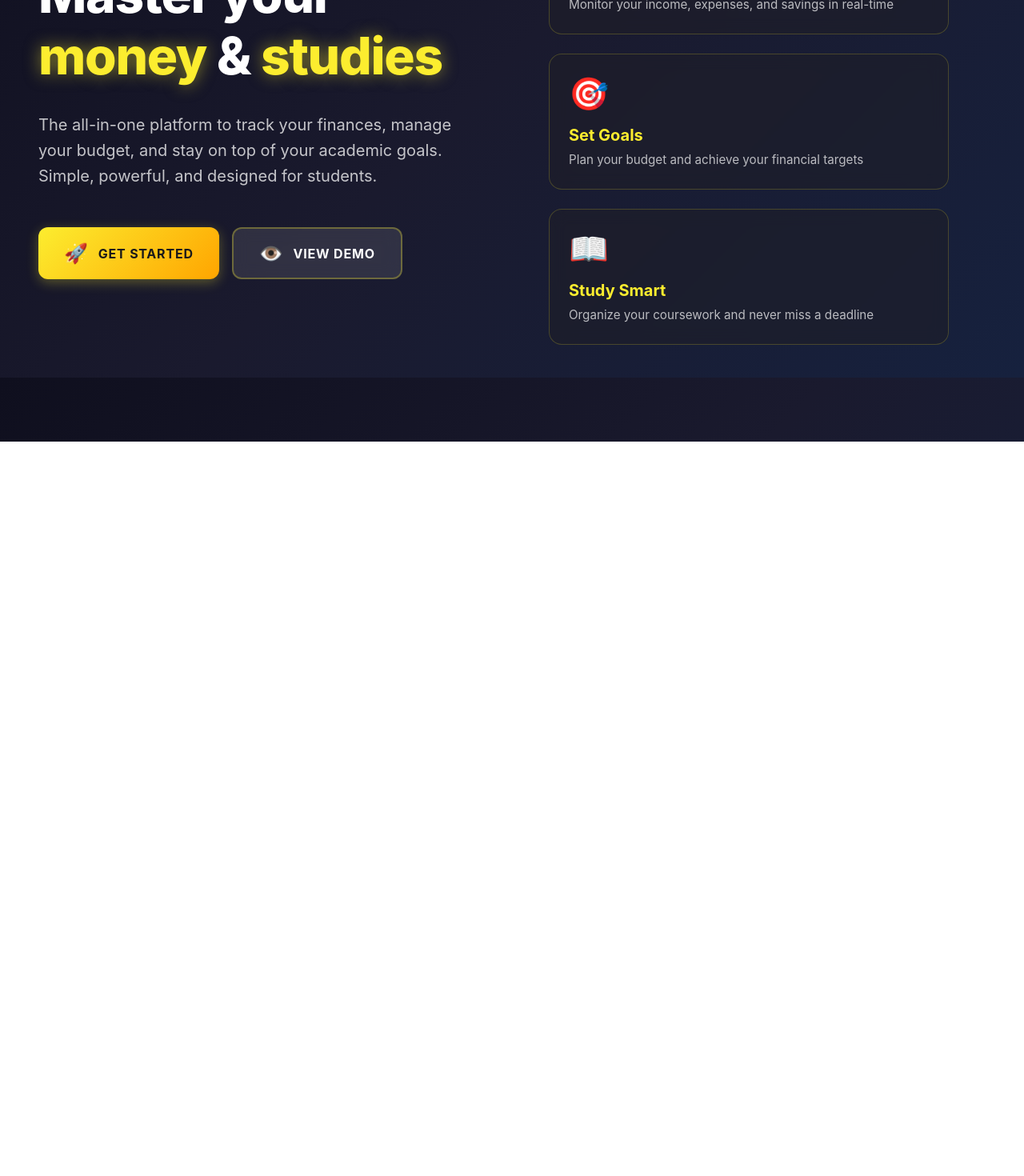
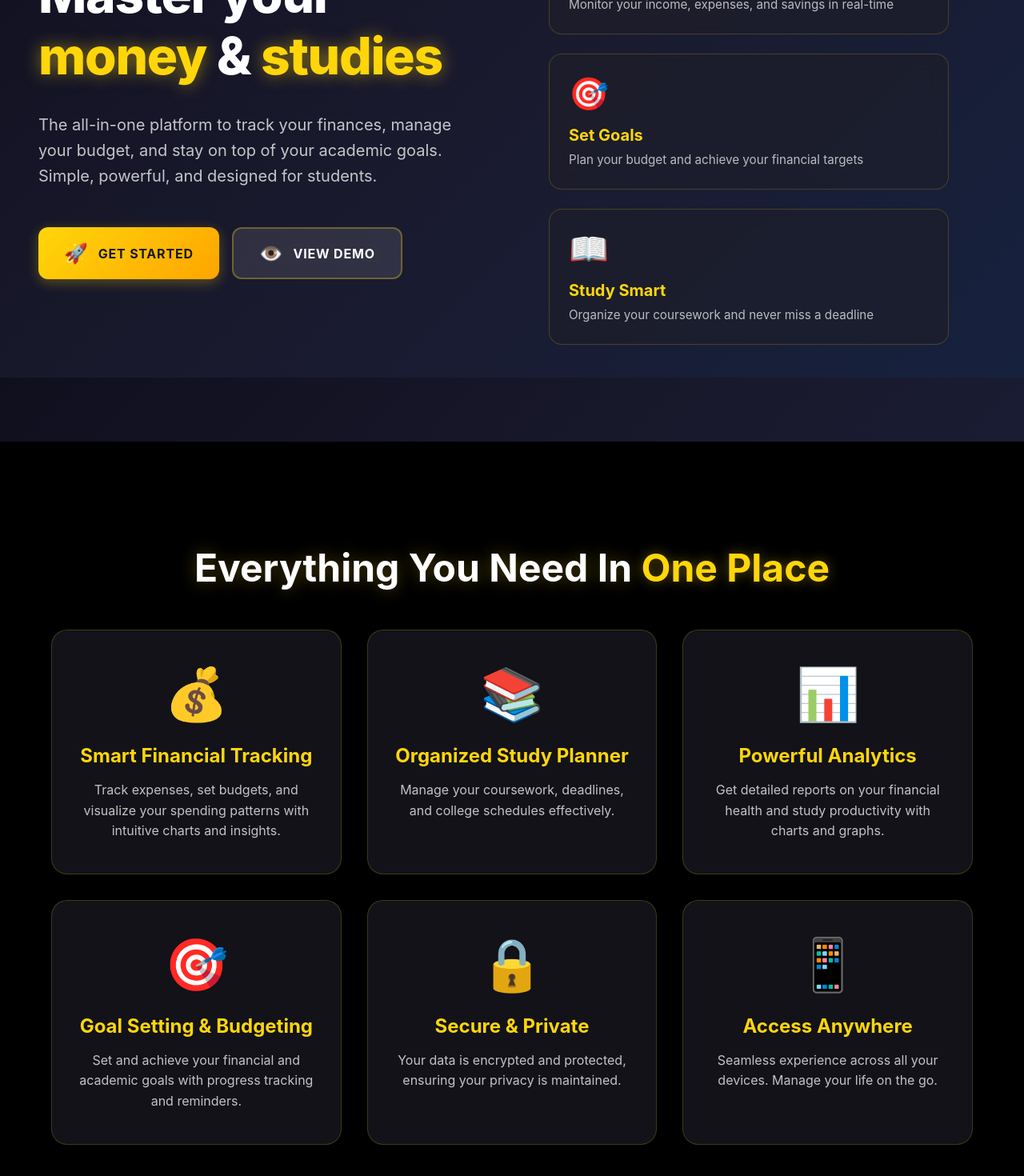
Before and after one commit to WanFengyyds/PersonalDashboardV2, a Nuxt app: page /home in a window 1280 px wide. Shown: the part 328-1798 px from the top of the page at 80% size. Before the commit the page ends 880 px from the top, so only its background shows below. Built offline with nearby package versions, Linux system fonts and the light colour scheme.

Commit message:
Add HomeFeatures component and integrate it into the home page, changed a bit the yellow color

```diff
--- a/app.vue
+++ b/app.vue
@@ -48,7 +48,7 @@
   padding: 0.75rem 2%;
   background: rgba(30, 30, 40, 0.8);
   backdrop-filter: blur(20px);
-  border-bottom: 1px solid rgba(252, 237, 47, 0.2);
+  border-bottom: 1px solid rgba(255, 214, 10, 0.2);
   color: white;
   z-index: 100;
   box-shadow: 0 4px 20px rgba(0, 0, 0, 0.3);
@@ -57,8 +57,8 @@
 .title {
   font-size: 1.5rem;
   font-weight: 700;
-  color: #fced2f;
-  text-shadow: 0 0 20px rgba(252, 237, 47, 0.3);
+  color: #FFD60A;
+  text-shadow: 0 0 20px rgba(255, 214, 10, 0.3);
   letter-spacing: 0.02em;
 }
 
@@ -67,7 +67,7 @@
   background: rgba(20, 20, 30, 0.6);
   border-radius: 0.75rem;
   padding: 0.25rem;
-  border: 1px solid rgba(252, 237, 47, 0.15);
+  border: 1px solid rgba(255, 214, 10, 0.15);
 }
 
 .button-nav {
@@ -87,11 +87,11 @@
   left: 0.25rem;
   width: calc(50% - 0.35rem);
   height: calc(100% - 0.5rem);
-  background: linear-gradient(135deg, #fced2f 0%, #ffa500 100%);
+    background: linear-gradient(135deg, #FFD60A 0%, #FFA500 100%);
   border-radius: 0.625rem;
   transition: transform 0.4s cubic-bezier(0.68, -0.55, 0.27, 1.55);
   z-index: 0;
-  box-shadow: 0 2px 10px rgba(252, 237, 47, 0.4);
+    box-shadow: 0 2px 10px rgba(255, 214, 10, 0.4);
 }
 
 /* Move indicator for Study (2nd button) */
@@ -170,12 +170,12 @@ body {
 }
 
 ::-webkit-scrollbar-thumb {
-  background: rgba(252, 237, 47, 0.4);
+  background: rgba(255, 214, 10, 0.4);
   border-radius: 5px;
 }
 
 ::-webkit-scrollbar-thumb:hover {
-  background: rgba(252, 237, 47, 0.6);
+  background: rgba(255, 214, 10, 0.6);
 }
 
 /* Page transitions */
--- a/assets/css/main.css
+++ b/assets/css/main.css
@@ -30,12 +30,12 @@ body {
 }
 
 ::-webkit-scrollbar-thumb {
-  background: rgba(252, 237, 47, 0.4);
+  background: rgba(255, 214, 10, 0.4);
   border-radius: 5px;
 }
 
 ::-webkit-scrollbar-thumb:hover {
-  background: rgba(252, 237, 47, 0.6);
+  background: rgba(255, 214, 10, 0.6);
 }
 
 /* Page transitions */
--- a/components/FinanceStatsLable.vue
+++ b/components/FinanceStatsLable.vue
@@ -51,7 +51,7 @@
   transition: all 0.3s ease;
   position: relative;
   overflow: hidden;
-  border: 1px solid rgba(252, 237, 47, 0.2);
+  border: 1px solid rgba(255, 214, 10, 0.2);
 }
 
 .stats-card::before {
@@ -61,7 +61,7 @@
   left: -50%;
   width: 200%;
   height: 200%;
-  background: radial-gradient(circle, rgba(252, 237, 47, 0.1) 0%, transparent 70%);
+  background: radial-gradient(circle, rgba(255, 214, 10, 0.1) 0%, transparent 70%);
   opacity: 0;
   transition: opacity 0.3s ease;
 }
@@ -69,10 +69,10 @@
 /* Animation when hover card */
 .stats-card:hover {
   box-shadow:
-    0 12px 40px rgba(252, 237, 47, 0.15),
+    0 12px 40px rgba(255, 214, 10, 0.15),
     inset 0 1px 0 rgba(255, 255, 255, 0.1);
   transform: translateY(-5px);
-  border-color: rgba(252, 237, 47, 0.4);
+  border-color: rgba(255, 214, 10, 0.4);
 }
 
 .stats-card:hover::before {
@@ -81,16 +81,16 @@
 
 .stats-card:nth-child(2) {
   background: rgba(30, 30, 40, 0.6);
-  border: 1px solid rgba(252, 237, 47, 0.2);
+  border: 1px solid rgba(255, 214, 10, 0.2);
 }
 
 .stats-card:nth-child(3) {
   background: rgba(30, 30, 40, 0.6);
-  border: 1px solid rgba(252, 237, 47, 0.2);
+  border: 1px solid rgba(255, 214, 10, 0.2);
 }
 
 .stats-card h1 {
-  color: rgba(252, 237, 47, 0.9);
+  color: rgba(255, 214, 10, 0.9);
 }
 
 /* Stats showing part of the cards */
@@ -110,7 +110,7 @@
   font-weight: 700;
   color: #ffffff;
   letter-spacing: -0.02em;
-  text-shadow: 0 2px 10px rgba(252, 237, 47, 0.2);
+  text-shadow: 0 2px 10px rgba(255, 214, 10, 0.2);
 }
 .income-number {
   color: #ffffff;
--- /dev/null
+++ b/components/HomeFeatures.vue
@@ -0,0 +1,103 @@
+<template>
+    <div class="features-section">
+     <h2>Everything You Need In <span class="highlight">One Place</span></h2>
+     <div class="feauture-list">
+        <div class="feature-card">
+            <div class="feature-icon">💰</div>
+            <h3>Smart Financial Tracking</h3>
+            <p>Track expenses, set budgets, and visualize your spending patterns with intuitive charts and insights.</p>
+        </div>
+        <div class="feature-card">
+            <div class="feature-icon">📚</div>
+            <h3>Organized Study Planner</h3>
+            <p>Manage your coursework, deadlines, and college schedules effectively.</p>
+        </div>
+        <div class="feature-card">
+            <div class="feature-icon">📊</div>
+            <h3>Powerful Analytics</h3>
+            <p>Get detailed reports on your financial health and study productivity with charts and graphs.</p>
+        </div>
+         <div class="feature-card">
+            <div class="feature-icon">🎯</div>
+            <h3>Goal Setting & Budgeting</h3>
+            <p>Set and achieve your financial and academic goals with progress tracking and reminders.</p>
+        </div>
+        <div class="feature-card">
+            <div class="feature-icon">🔒</div>
+            <h3>Secure & Private</h3>
+            <p>Your data is encrypted and protected, ensuring your privacy is maintained.</p>
+        </div>
+        <div class="feature-card">
+            <div class="feature-icon">📱</div>
+            <h3>Access Anywhere</h3>
+            <p>Seamless experience across all your devices. Manage your life on the go.</p>
+        </div>
+        </div>
+    </div>
+</template>
+
+<style scoped>
+.features-section {
+    max-width: 1400px;
+    margin: 0 auto;
+    padding: 4rem 2rem;
+    text-align: center;
+    color: white;
+}
+
+.features-section h2 {
+    font-size: 3rem;
+    font-weight: 700;
+    margin-bottom: 3rem;
+    color: white;
+    text-shadow: 0 0 20px rgba(255, 214, 10, 0.3);
+}
+
+.feauture-list {
+    display: grid;
+    grid-template-columns: repeat(3, 1fr);
+    gap: 2rem;
+    margin-top: 2rem;
+}
+
+.feature-card {
+    background: rgba(30, 30, 40, 0.6);
+    backdrop-filter: blur(10px);
+    border: 1px solid rgba(255, 214, 10, 0.2);
+    border-radius: 1.25rem;
+    padding: 2.5rem 2rem;
+    box-shadow: 0 4px 15px rgba(0, 0, 0, 0.2);
+    transition: all 0.3s ease;
+    text-align: center;
+}
+
+.feature-card:hover {
+    transform: translateY(-8px);
+    border-color: rgba(255, 214, 10, 0.4);
+    box-shadow: 0 12px 30px rgba(255, 214, 10, 0.15);
+}
+
+.feature-icon {
+    font-size: 4rem;
+    margin-bottom: 1.5rem;
+    display: block;
+}
+
+.feature-card h3 {
+    font-size: 1.5rem;
+    font-weight: 700;
+    margin-bottom: 1rem;
+    color: #FFD60A;
+}
+
+.feature-card p {
+    font-size: 1rem;
+    line-height: 1.6;
+    color: rgba(255, 255, 255, 0.75);
+    margin: 0;
+}
+.highlight {
+    color: #FFD60A;
+    text-shadow: 0 0 15px rgba(255, 214, 10, 0.4);
+}
+</style>
--- a/components/HomeHero.vue
+++ b/components/HomeHero.vue
@@ -75,8 +75,8 @@
 }
 
 .highlight {
-    color: #fced2f;
-    text-shadow: 0 0 20px rgba(252, 237, 47, 0.5);
+    color: #FFD60A;
+    text-shadow: 0 0 20px rgba(255, 214, 10, 0.5);
 }
 
 .hero-subtitle {
@@ -114,26 +114,26 @@
 }
 
 .btn-primary {
-    background: linear-gradient(135deg, #fced2f 0%, #ffa500 100%);
+    background: linear-gradient(135deg, #FFD60A 0%, #ffa500 100%);
     color: #1a1a1a;
-    box-shadow: 0 4px 15px rgba(252, 237, 47, 0.3);
+    box-shadow: 0 4px 15px rgba(255, 214, 10, 0.3);
 }
 
 .btn-primary:hover {
-    box-shadow: 0 6px 20px rgba(252, 237, 47, 0.5);
+    box-shadow: 0 6px 20px rgba(255, 214, 10, 0.5);
     transform: translateY(-2px);
 }
 
 .btn-secondary {
     background: rgba(255, 255, 255, 0.1);
     color: #ffffff;
-    border: 2px solid rgba(252, 237, 47, 0.3);
+    border: 2px solid rgba(255, 214, 10, 0.3);
     backdrop-filter: blur(10px);
 }
 
 .btn-secondary:hover {
     background: rgba(255, 255, 255, 0.15);
-    border-color: rgba(252, 237, 47, 0.5);
+    border-color: rgba(255, 214, 10, 0.5);
     transform: translateY(-2px);
 }
 
@@ -158,15 +158,15 @@
     background: rgba(30, 30, 40, 0.6);
     backdrop-filter: blur(10px);
     border-radius: 1rem;
-    border: 1px solid rgba(252, 237, 47, 0.2);
+    border: 1px solid rgba(255, 214, 10, 0.2);
     padding: 1.5rem;
     transition: all 0.3s ease;
 }
 
 .feature-card:hover {
     transform: translateY(-4px);
-    border-color: rgba(252, 237, 47, 0.4);
-    box-shadow: 0 8px 24px rgba(252, 237, 47, 0.15);
+    border-color: rgba(255, 214, 10, 0.4);
+    box-shadow: 0 8px 24px rgba(255, 214, 10, 0.15);
 }
 
 .feature-icon {
@@ -176,7 +176,7 @@
 
 .feature-card h3 {
     font-size: 1.25rem;
-    color: #fced2f;
+    color: #FFD60A;
     margin: 0 0 0.5rem 0;
     font-weight: 700;
 }
--- a/components/TransactionHistory.vue
+++ b/components/TransactionHistory.vue
@@ -61,7 +61,7 @@
   height: 420px;
   box-sizing: border-box;
   margin-top: 2rem;
-  border: 1px solid rgba(252, 237, 47, 0.2);
+  border: 1px solid rgba(255, 214, 10, 0.2);
 }
 .history-Title {
   font-size: 1.5em;
@@ -87,12 +87,12 @@
 }
 
 .transaction-list::-webkit-scrollbar-thumb {
-  background: rgba(252, 237, 47, 0.4);
+  background: rgba(255, 214, 10, 0.4);
   border-radius: 10px;
 }
 
 .transaction-list::-webkit-scrollbar-thumb:hover {
-  background: rgba(252, 237, 47, 0.6);
+  background: rgba(255, 214, 10, 0.6);
 }
 
 .transaction-item {
@@ -107,9 +107,9 @@
 }
 
 .transaction-item:hover {
-  background-color: rgba(252, 237, 47, 0.05);
+  background-color: rgba(255, 214, 10, 0.05);
   transform: translateX(4px);
-  border-left: 3px solid rgba(252, 237, 47, 0.6);
+  border-left: 3px solid rgba(255, 214, 10, 0.6);
 }
 
 .transaction-item:last-child {
--- a/pages/finance/index.vue
+++ b/pages/finance/index.vue
@@ -32,7 +32,7 @@
   font-weight: 700;
   color: #ffffff;
   letter-spacing: -0.02em;
-  text-shadow: 0 0 30px rgba(252, 237, 47, 0.3);
+  text-shadow: 0 0 30px rgba(255, 214, 10, 0.3);
 }
 .dashboard-subtitle {
   color: rgba(255, 255, 255, 0.6);
--- a/pages/home/index.vue
+++ b/pages/home/index.vue
@@ -4,6 +4,10 @@
 <template>
     <div class="home-hero">
         <HomeHero />
+
+    </div>
+    <div class="features-section">
+        <HomeFeatures />
     </div>
 </template>
 
@@ -16,4 +20,9 @@
     height: 100vh;
     width: 100%;
 }
+
+.features-section {
+    padding: 4rem 2rem;
+    background-color: black;
+}
 </style>
--- a/pages/study/index.vue
+++ b/pages/study/index.vue
@@ -33,7 +33,7 @@
   font-weight: 700;
   color: #ffffff;
   letter-spacing: -0.02em;
-  text-shadow: 0 0 30px rgba(252, 237, 47, 0.3);
+  text-shadow: 0 0 30px rgba(255, 214, 10, 0.3);
 }
 
 .dashboard-subtitle {
@@ -57,7 +57,7 @@
   padding: 3rem;
   background: rgba(30, 30, 40, 0.6);
   border-radius: 1.5rem;
-  border: 1px solid rgba(252, 237, 47, 0.2);
+  border: 1px solid rgba(255, 214, 10, 0.2);
 }
 
 .icon {
@@ -68,7 +68,7 @@
 .placeholder h2 {
   font-size: 1.8rem;
   font-weight: 600;
-  color: #fced2f;
+  color: #FFD60A;
   margin-bottom: 1rem;
 }
 
```
Also changed, not shown: components/AddTransaction.vue (+13 -13 lines), pages/login.vue (+13 -13 lines).
